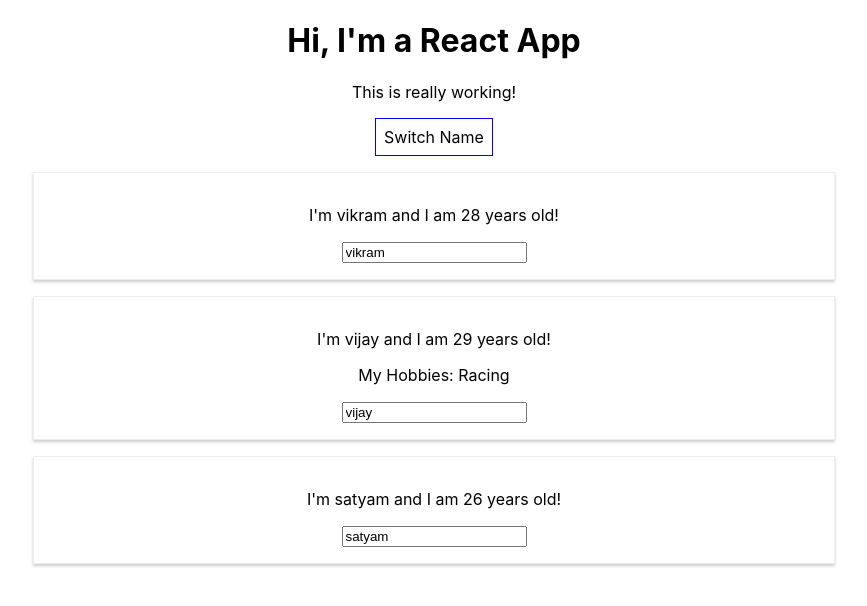
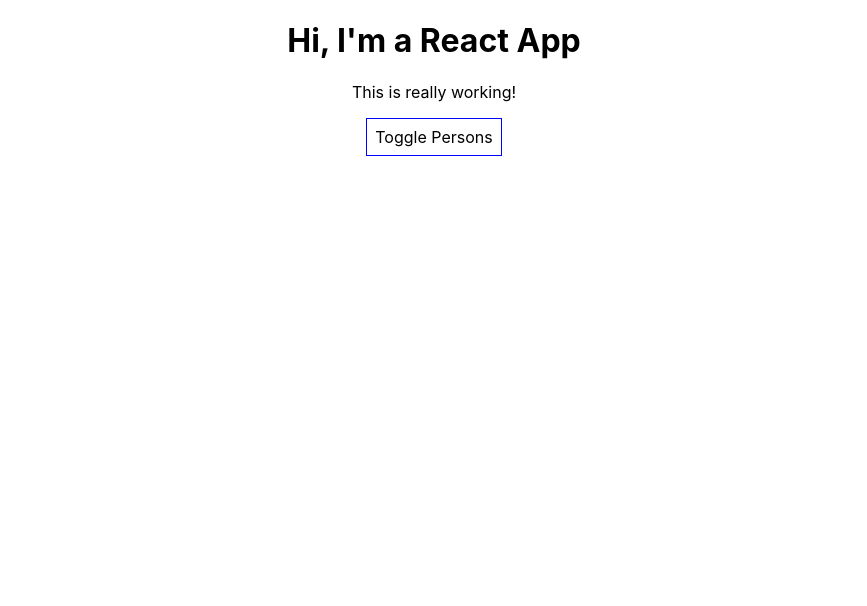
Before and after one commit to vikram-techatcore/learning-react, a React (Create React App) app: page / in a window 1280 px wide. Shown: the top 606 px of the page, without its empty margins (206-1073 px from the left). Built offline with nearby package versions, Linux system fonts and the light colour scheme.

Commit message:
12_nov_dom_styling

```diff
--- a/src/App.js
+++ b/src/App.js
@@ -5,33 +5,43 @@ import Person from './Person/Person';
 class App extends Component {
   state = {
     persons: [
-      { name: 'vikram', age: 28 },
-      { name: 'vijay', age: 29 },
-      { name: 'satyam', age: 26 }
+      { id: 'a', name: 'vikram', age: 22 },
+      { id: 'b', name: 'vijay', age: 24 },
+      { id: 'c', name: 'satyam', age: 26 }
     ],
-    otherState: 'some other value'
+    otherState: 'some other value',
+    showPersons: false
   }
 
-  switchNameHandler = (newName) => {
-    // console.log('Was clicked!');
-    // DON'T DO THIS: this.state.persons[0].name = 'Maximilian';
-    this.setState( {
-      persons: [
-        { name: newName, age: 28 },
-        { name: 'vijay', age: 29 },
-        { name: 'satyam', age: 27 }
-      ]
-    } )
+  nameChangedHandler = ( event, id ) => {
+    const personIndex = this.state.persons.findIndex(p => {
+      return p.id === id;
+    });
+
+    const person = {
+      ...this.state.persons[personIndex]
+    };
+
+    // const person = Object.assign({}, this.state.persons[personIndex]);
+
+    person.name = event.target.value;
+
+    const persons = [...this.state.persons];
+    persons[personIndex] = person;
+
+    this.setState( {persons: persons} );
   }
 
-  nameChangedHandler = (event) => {
-    this.setState( {
-      persons: [
-        { name: 'vikram', age: 28 },
-        { name: event.target.value, age: 29 },
-        { name: 'satyam', age: 26 }
-      ]
-    } )
+  deletePersonHandler = (personIndex) => {
+    // const persons = this.state.persons.slice();
+    const persons = [...this.state.persons];
+    persons.splice(personIndex, 1);
+    this.setState({persons: persons});
+  }
+
+  togglePersonsHandler = () => {
+    const doesShow = this.state.showPersons;
+    this.setState( { showPersons: !doesShow } );
   }
 
   render () {
@@ -43,24 +53,31 @@ class App extends Component {
       cursor: 'pointer'
     };
 
+    let persons = null;
+
+    if ( this.state.showPersons ) {
+      persons = (
+        <div>
+          {this.state.persons.map((person, index) => {
+            return <Person
+              click={() => this.deletePersonHandler(index)}
+              name={person.name}
+              age={person.age}
+              key={person.id}
+              changed={(event) => this.nameChangedHandler(event, person.id)} />
+          })}
+        </div>
+      );
+    }
+
     return (
       <div className="App">
         <h1>Hi, I'm a React App</h1>
         <p>This is really working!</p>
         <button
           style={style}
-          onClick={() => this.switchNameHandler('vikram!!')}>Switch Name</button>
-        <Person
-          name={this.state.persons[0].name}
-          age={this.state.persons[0].age} />
-        <Person
-          name={this.state.persons[1].name}
-          age={this.state.persons[1].age}
-          click={this.switchNameHandler.bind(this, 'vik!')}
-          changed={this.nameChangedHandler} >My Hobbies: Racing</Person>
-        <Person
-          name={this.state.persons[2].name}
-          age={this.state.persons[2].age} />
+          onClick={this.togglePersonsHandler}>Toggle Persons</button>
+        {persons}
       </div>
     );
     // return React.createElement('div', {className: 'App'}, React.createElement('h1', null, 'Does this work now?'));
```
